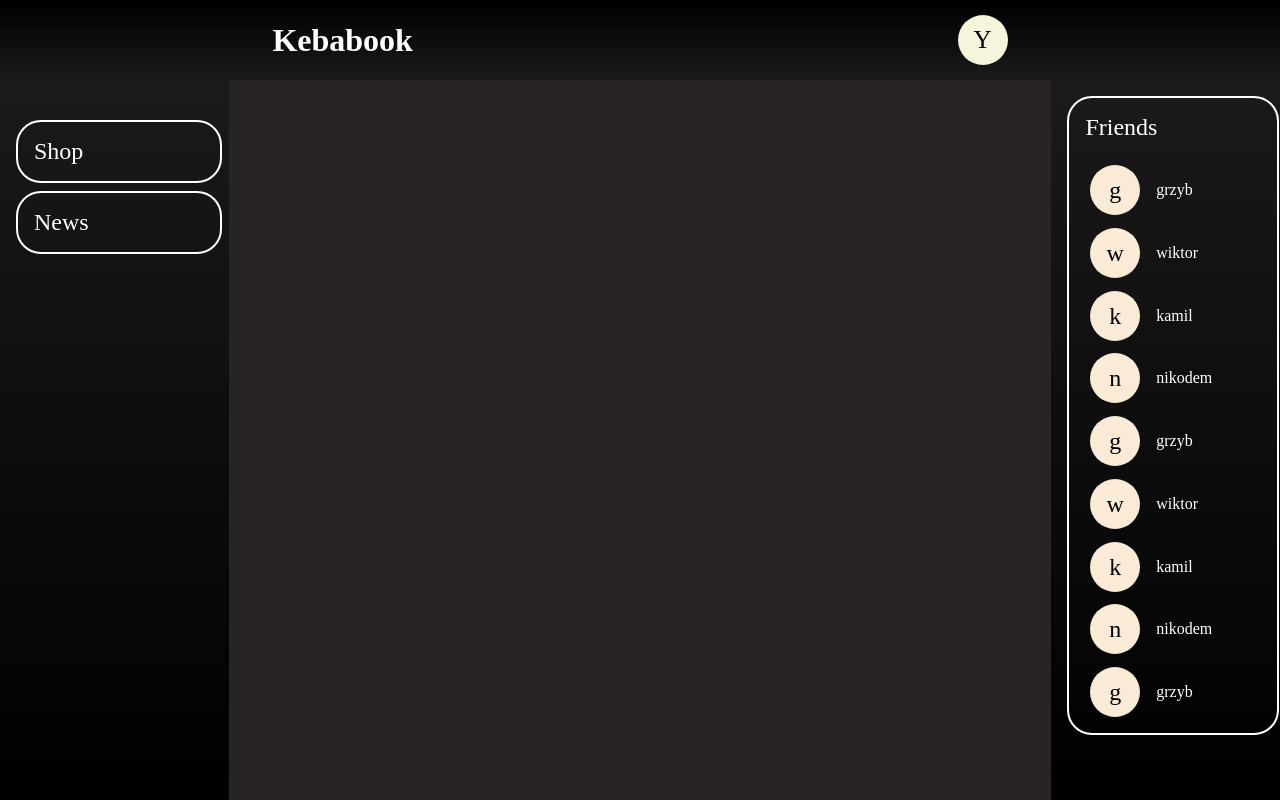
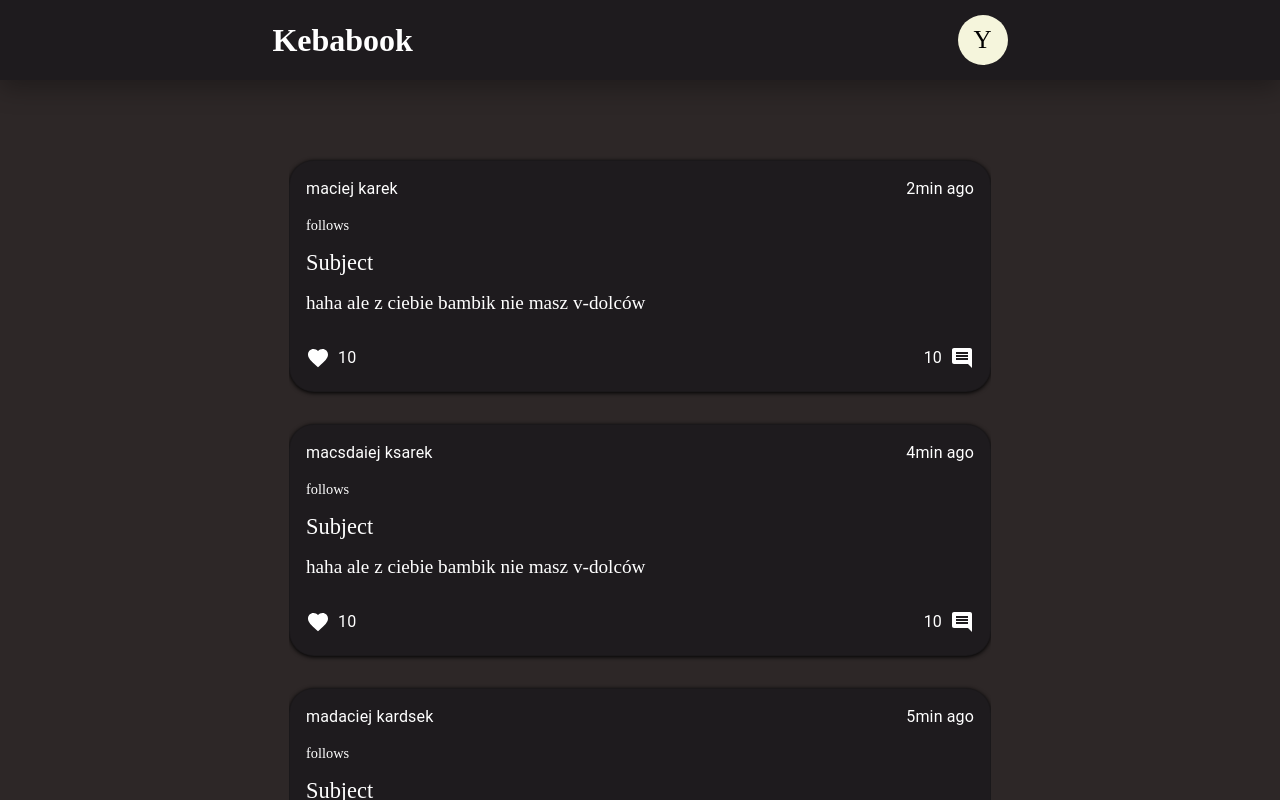
Before and after one commit to perso98/MS, a React (Create React App) app in the folder client/: page / in a window 1280 px wide. Shown: the top 800 px of the page. Built offline with nearby package versions, Linux system fonts and the light colour scheme.

Commit message:
changes and auth page

```diff
--- a/client/package.json
+++ b/client/package.json
@@ -12,6 +12,7 @@
     "@testing-library/user-event": "^13.5.0",
     "react": "^18.2.0",
     "react-dom": "^18.2.0",
+    "react-infinite-scroll-component": "^6.1.0",
     "react-router-dom": "^6.9.0",
     "react-scripts": "5.0.1",
     "web-vitals": "^2.1.4"
--- a/client/src/App.css
+++ b/client/src/App.css
@@ -1,12 +1,22 @@
 .app-container {
     display: flex;
     flex-direction: row;
+    background-color: #2D2727;
+
 }
 .main-container {
-    background-color: #282424;
+
     color:white;
-    width:90%;
+    display: flex;
+    flex-direction: column;
+    align-items: center;
+    width:100%;
+    padding-bottom: 3rem;
+    height: 85vh;
+
+
 }
 .main-elements {
+
     margin-top: 3rem;
 }
--- a/client/src/App.js
+++ b/client/src/App.js
@@ -5,22 +5,25 @@ import Main from "./pages/Main";
 import "./App.css";
 import Rightbar from "./components/Rightbar";
 import User from "./pages/User";
+import AuthPage from "./pages/AuthPage";
 function App() {
+  const user = false;
   return (
     <>
       <Router>
         <Navbar />
         <div className="app-container">
-          <Sidebar />
+          {user ? <Sidebar /> : null}
           <div className="main-container">
             <div className="main-elements ">
               <Routes>
                 <Route path="/" element={<Main />} />
                 <Route path="/user" element={<User />} />
+                <Route path="auth" element={<AuthPage />} />
               </Routes>
             </div>
           </div>
-          <Rightbar />
+          {user ? <Rightbar /> : null}
         </div>
       </Router>
     </>
--- /dev/null
+++ b/client/src/components/InfoCard.jsx
@@ -0,0 +1,47 @@
+import Card from '@mui/material/Card';
+import CardActions from '@mui/material/CardActions';
+import CardContent from '@mui/material/CardContent';
+import Button from '@mui/material/Button';
+import Typography from '@mui/material/Typography';
+import FavoriteIcon from '@mui/icons-material/Favorite';
+import { IconButton } from '@mui/material';
+import CommentIcon from '@mui/icons-material/Comment';
+export default function InfoCard(props) {
+  return (
+    <Card className='card-container' variant="outlined">
+    <CardContent>
+      <div className='top-card'>
+      <Typography>
+      {props.name} {props.surname}
+      </Typography>
+      <Typography>
+       {props.date}
+      </Typography>
+      </div>
+      <div style={{marginTop: '1rem',fontSize:'0.9rem'}}>follows</div>
+        <div className='card-subject'>
+
+        Subject
+      </div>
+
+     <div className="card-content"> haha ale z ciebie bambik nie masz v-dolców</div>
+
+    </CardContent>
+    <CardActions className='bottom-card'>
+
+    <div>
+
+   <IconButton> <FavoriteIcon sx={{color:'white'}}/><Typography  sx={{color:'white',marginLeft:'0.5rem'}}>10</Typography></IconButton>
+
+   </div>
+   <div>
+
+
+
+<IconButton> <Typography  sx={{color:'white',marginRight:'0.5rem'}}>10</Typography><CommentIcon sx={{color:'white'}}/>  </IconButton>
+   </div>
+    </CardActions>
+
+  </Card>
+  )
+}
--- /dev/null
+++ b/client/src/components/Login.jsx
@@ -0,0 +1,10 @@
+import { TextField } from '@mui/material'
+import React from 'react'
+import './style.css'
+export default function Login() {
+  return (
+    <div className='auth-container'><h1>Login</h1>
+    <TextField label="Login:" variant='outlined'/>
+    </div>
+  )
+}
--- /dev/null
+++ b/client/src/components/Register.jsx
@@ -0,0 +1,7 @@
+import React from 'react'
+
+export default function Register() {
+  return (
+    <div>Register</div>
+  )
+}
--- a/client/src/components/Rightbar.jsx
+++ b/client/src/components/Rightbar.jsx
@@ -3,7 +3,7 @@ export default function Rightbar() {
   return (
     <div className="rightbar-container">
         <div className="friends-container">
-            Friends
+            Follows
             <div className="friends-scroll-container">
                 {friends.map((val)=><div className="friend-container"><div className="friend-img">{val.slice(0,1)}</div> <div className="friend-info"> {val}</div></div>)}
                 </div>
--- a/client/src/components/style.css
+++ b/client/src/components/style.css
@@ -1,12 +1,13 @@
 .navbar-container{
     width: 100%;
-    background: linear-gradient(to top, #1a1a1a, #000000);
+    background-color:#1e1b1e ;
+   box-shadow: 0 0.5rem 1.5rem rgba(0, 0, 0, 0.3);
     display: flex;
     height: 10vh;
     justify-content: space-around;
     align-content: center;
     align-items: center;
-
+  z-index: 10;
     position: sticky;
     top:0;
 }
@@ -31,7 +32,7 @@ a {
     width: 40vh;
     top:10vh;
     position: sticky;
-    background: linear-gradient(to bottom, #1a1a1a, #000000);
+    background-color:#2D2727;
 }
 .sidebar-elements {
     align-content: center;
@@ -53,6 +54,7 @@ a {
 }
 .sidebar-element:hover {
     background-color: #ccc;
+
     color: black;
   }
   .rightbar-container{
@@ -62,7 +64,7 @@ a {
     top:10vh;
     position: sticky;
     color:white;
-    background: linear-gradient(to bottom, #1a1a1a, #000000);
+    background: #2D2727;
   }
   .friends-container
   {
@@ -72,7 +74,7 @@ a {
     border-radius: 25px;
     padding: 1rem;
     width: 77%;
-    margin-top: 1rem;
+    margin-top: 2.3rem;
 
   }
   .friends-scroll-container {
@@ -110,3 +112,51 @@ a {
   .friend-info {
     font-size: 1rem;
   }
+
+  .card-container
+  {
+    background-color:#1e1b1e !important;
+    color:white !important;
+    border-radius: 25px !important;
+    box-shadow: black 0px 1px 4px;
+    width: 700px;
+    height: 230px;
+  }
+
+  .top-card
+  {
+    display: flex;
+    justify-content: space-between;
+  }
+  .card-subject {
+    margin:1rem 0rem;
+    font-size: 1.4rem;
+    font-weight: 400;
+    word-wrap: break-word;
+  }
+  .card-content {
+    font-size: 1.2rem;
+    word-wrap: break-word;
+  }
+  .bottom-card
+  {
+    display: flex;
+    justify-content: space-between;
+
+  }
+
+  .auth-container
+  {
+    margin-top: 1rem;
+    padding: 2rem;
+    border:2px solid white;
+    border-radius: 50px;
+    width: 40vh;
+    height: 40vh;
+    background-color:#1e1b1e;
+  }
+  .auth-container h1
+  {
+    text-align: center;
+
+  }
--- /dev/null
+++ b/client/src/pages/AuthPage.jsx
@@ -0,0 +1,32 @@
+import React,{useState} from 'react'
+import Register from '../components/Register'
+import Login from '../components/Login'
+import Button from '@mui/material/Button'
+export default function AuthPage() {
+  const [component,setComponent]=useState(0)
+
+  return (
+    <>
+      {component ? <div className="auth-buttons-container">
+         <Button variant="contained" color="success" disabled={true} className='auth-buttons'>
+         Login
+       </Button>
+         <Button variant="contained" color="success" onClick={()=>setComponent(0)} className='auth-buttons'>
+         Register
+       </Button>
+       </div>
+       :
+       <div className="auth-buttons-container">
+      <Button variant="contained" color="success" onClick={()=>setComponent(1)} className='auth-buttons' >
+      Login
+    </Button>
+    <Button variant="contained" color="success" disabled={true} className='auth-buttons'>
+    Register
+  </Button>
+  </div>
+ }
+
+    {component? <Login/> : <Register/>}
+    </>
+  )
+}
--- a/client/src/pages/Main.jsx
+++ b/client/src/pages/Main.jsx
@@ -1,7 +1,89 @@
 
 import './style.css'
+import InfoCard from '../components/InfoCard'
+import InfiniteScroll from 'react-infinite-scroll-component';
+import { useState } from 'react';
+import LinearProgress from '@mui/material/LinearProgress';
 export default function Main() {
+  const [users, setUsers] = useState([
+    {
+      id: 1,
+      name: 'maciej',
+      surname: 'karek',
+      date: '2min ago',
+    },
+    {
+      id: 2,
+      name: 'macsdaiej',
+      surname: 'ksarek',
+      date: '4min ago',
+    },
+    {
+      id: 3,
+      name: 'madaciej',
+      surname: 'kardsek',
+      date: '5min ago',
+    },
+    {
+      id: 4,
+      name: 'maciejssss',
+      surname: 'kareksss',
+      date: '10min ago',
+    },
+  ]);
+  const [hasMore, setHasMore] = useState(true);
+
+  const loadMore = () => {
+    const offset = users.length;
+    setTimeout(() => {
+      const newUsers = [
+        ...users,
+        {
+          id: offset + 1,
+          name: 'Jan',
+          surname: 'Kowalski',
+          date: '15min ago',
+        },
+        {
+          id: offset + 2,
+          name: 'Anna',
+          surname: 'Nowak',
+          date: '20min ago',
+        },
+        {
+          id: offset + 3,
+          name: 'Paweł',
+          surname: 'Sowa',
+          date: '25min ago',
+        },
+        {
+          id: offset + 4,
+          name: 'Karolina',
+          surname: 'Jankowska',
+          date: '30min ago',
+        },
+        {
+          id: offset + 5,
+          name: 'Adam',
+          surname: 'Zając',
+          date: '35min ago',
+        },
+      ];
+      setUsers(newUsers);
+      setHasMore(false)
+    }, 2000);
+  };
+
   return (
-    <div className="main-container"></div>
+    <>
+      <InfiniteScroll
+        dataLength={users.length}
+        next={loadMore}
+        hasMore={hasMore}
+        loader={<div style={{marginTop:'2rem',textAlign:'center'}}><LinearProgress color="inherit"/></div>}
+      >
+    {users.map(val=><div className='main-element' key={val.id}><InfoCard name={val.name} surname={val.surname} date={val.date}/></div>)}
+    </InfiniteScroll>
+    </>
   )
 }
--- a/client/src/pages/style.css
+++ b/client/src/pages/style.css
@@ -0,0 +1,16 @@
+.main-element
+{
+    margin-top: 2rem;
+
+}
+.auth-buttons
+{
+    width:15rem;
+    height: 3rem;
+}
+
+.auth-buttons-container
+{
+    display: flex;
+    justify-content: space-between;
+}
```
Also changed, not shown: 1 other file (tests, documents, lock files or other folders).
